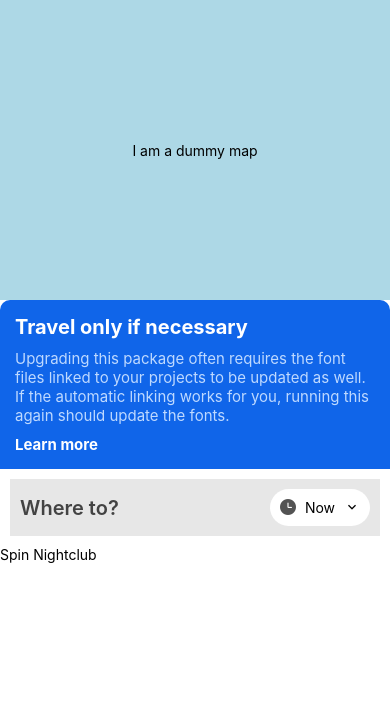
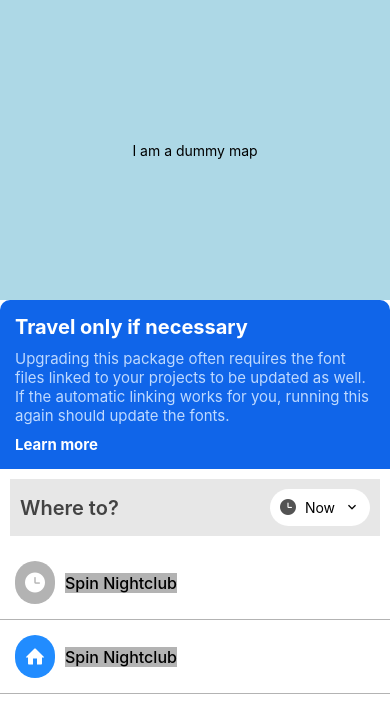
Before and after one commit to ChaoliTan/Uber, a React Native app: screen / in a window 390 px wide. Shown: the top 716 px of the page. Built offline with nearby package versions, Linux system fonts and the light colour scheme.

Commit message:
done with static home screen

```diff
--- a/src/components/HomeSearch/index.jsx
+++ b/src/components/HomeSearch/index.jsx
@@ -4,6 +4,7 @@
 } from 'react-native';
 import AntDesign from 'react-native-vector-icons/AntDesign';
 import MaterialIcons from 'react-native-vector-icons/MaterialIcons';
+import Entypo from 'react-native-vector-icons/Entypo';
 
 const HomeSearch = () => (
   <View>
@@ -20,13 +21,18 @@
     {/* previous destination */}
     <View style={styles.row}>
       <View style={styles.iconContainer}>
-        <AntDesign />
-        <Image />
+        <AntDesign name="clockcircle" size={20} color="#ffffff" />
       </View>
-      <Text>Spin Nightclub</Text>
+      <Text style={styles.destinationText}>Spin Nightclub</Text>
     </View>
 
     {/* home destination */}
+    <View style={styles.row}>
+      <View style={[styles.iconContainer, { backgroundColor: '#218cff' }]}>
+        <Entypo name="home" size={20} color="#ffffff" />
+      </View>
+      <Text style={styles.destinationText}>Spin Nightclub</Text>
+    </View>
   </View>
 );
 
@@ -55,4 +61,25 @@
     borderRadius: 50,
 
   },
+  row: {
+    flexDirection: 'row',
+    borderBottomWidth: 1,
+    alignItems: 'center',
+    padding: 15,
+    borderColor: '#b3b3b3',
+  },
+  iconContainer: {
+    backgroundColor: '#b3b3b3',
+    padding: 10,
+    borderRadius: 25,
+
+  },
+  destinationText: {
+    marginLeft: 10,
+    fontWeight: '500',
+    fontSize: 16,
+    backgroundColor: '#b3b3b3',
+
+  },
+
 });
```
